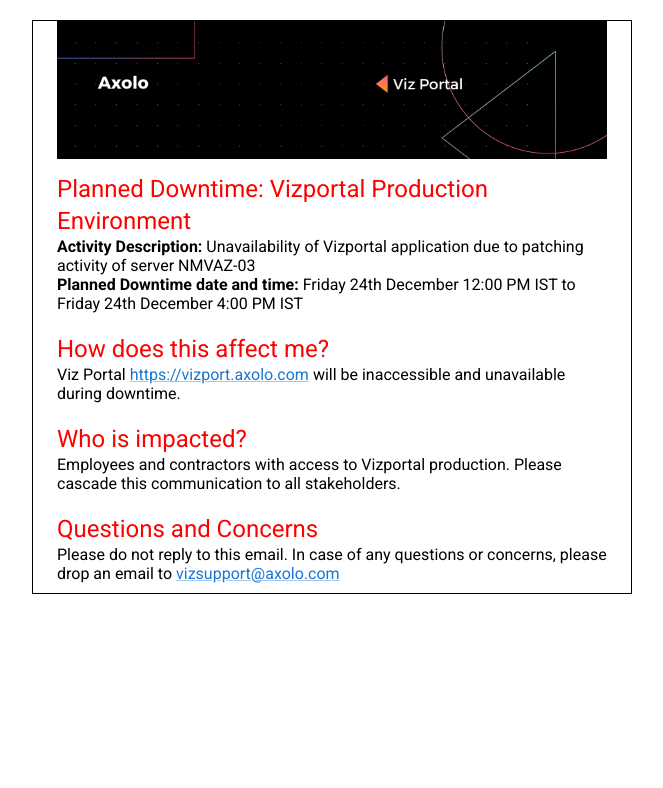
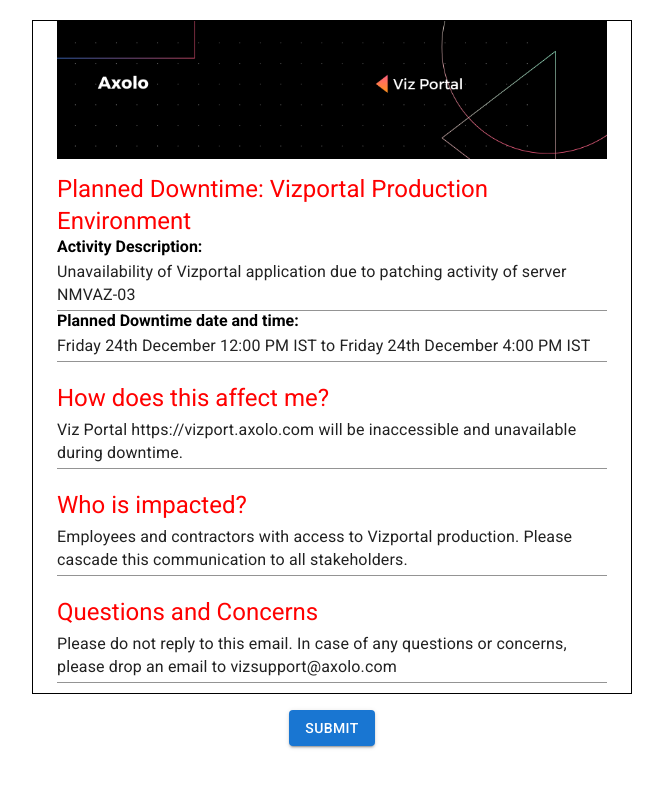
Before and after one commit to KulkarniSuraj/IT-Communication-Email-Template, a React (Vite) app: page / in a window 1280 px wide. Shown: the top 788 px of the page, without its empty margins (308-971 px from the left). Built offline with nearby package versions, Linux system fonts and the light colour scheme.

Commit message:
Creates basic form template

```diff
--- a/src/App.jsx
+++ b/src/App.jsx
@@ -1,32 +1,69 @@
-import { Link, Container } from "@mui/material";
+import { Button, Box, Container, TextField } from "@mui/material";
 import Section from "./components/Section";
 import Banner from "./components/Banner";
 
 function App() {
   return (
-    <main>
+    <main
+      sx={{ display: "flex", justifyContent: "center", alignItems: "center" }}
+    >
       <Container
         sx={{ border: "1px solid black", marginTop: "20px" }}
         maxWidth="sm"
       >
         <Banner />
-        <Section question={"Planned Downtime: Vizportal Production Environment"}>
+        <Section
+          question={"Planned Downtime: Vizportal Production Environment"}
+        >
           <strong>Activity Description: </strong>
-        Unavailability of Vizportal application due to patching activity of server NMVAZ-03 <br />
+          <TextField
+            id="standard-multiline-static"
+            multiline
+            variant="standard"
+            defaultValue="Unavailability of Vizportal application due to patching activity of server NMVAZ-03"
+            fullWidth
+          />
           <strong>Planned Downtime date and time: </strong>
-        Friday 24th December 12:00 PM IST to Friday 24th December 4:00 PM IST
+
+          <TextField
+            id="standard-multiline-static"
+            multiline
+            variant="standard"
+            defaultValue="Friday 24th December 12:00 PM IST to Friday 24th December 4:00 PM IST"
+            fullWidth
+          />
         </Section>
         <Section question={"How does this affect me?"}>
-        Viz Portal <Link href="https://vizport.axolo.com">https://vizport.axolo.com</Link> will be inaccessible and unavailable during downtime.
+          <TextField
+            id="standard-multiline-static"
+            multiline
+            variant="standard"
+            defaultValue="Viz Portal https://vizport.axolo.com will be inaccessible and unavailable during downtime."
+            fullWidth
+          />
         </Section>
         <Section question={"Who is impacted?"}>
-        Employees and contractors with access to Vizportal production.
-        Please cascade this communication to all stakeholders.
+          <TextField
+            id="standard-multiline-static"
+            multiline
+            variant="standard"
+            defaultValue="Employees and contractors with access to Vizportal production. Please cascade this communication to all stakeholders."
+            fullWidth
+          />
         </Section>
         <Section question={"Questions and Concerns"}>
-        Please do not reply to this email. In case of any questions or concerns, please drop an email to <Link href="mailto:vizsupport@axolo.com">vizsupport@axolo.com</Link>
+          <TextField
+            id="standard-multiline-static"
+            multiline
+            variant="standard"
+            defaultValue="Please do not reply to this email. In case of any questions or concerns, please drop an email to vizsupport@axolo.com"
+            fullWidth
+          />
         </Section>
       </Container>
+      <Box sx={{ m: 2, display: "flex", justifyContent: "center" }}>
+        <Button variant="contained">Submit</Button>
+      </Box>
     </main>
   );
 }
```
Lines whose indentation alone changed are shown as unchanged.
